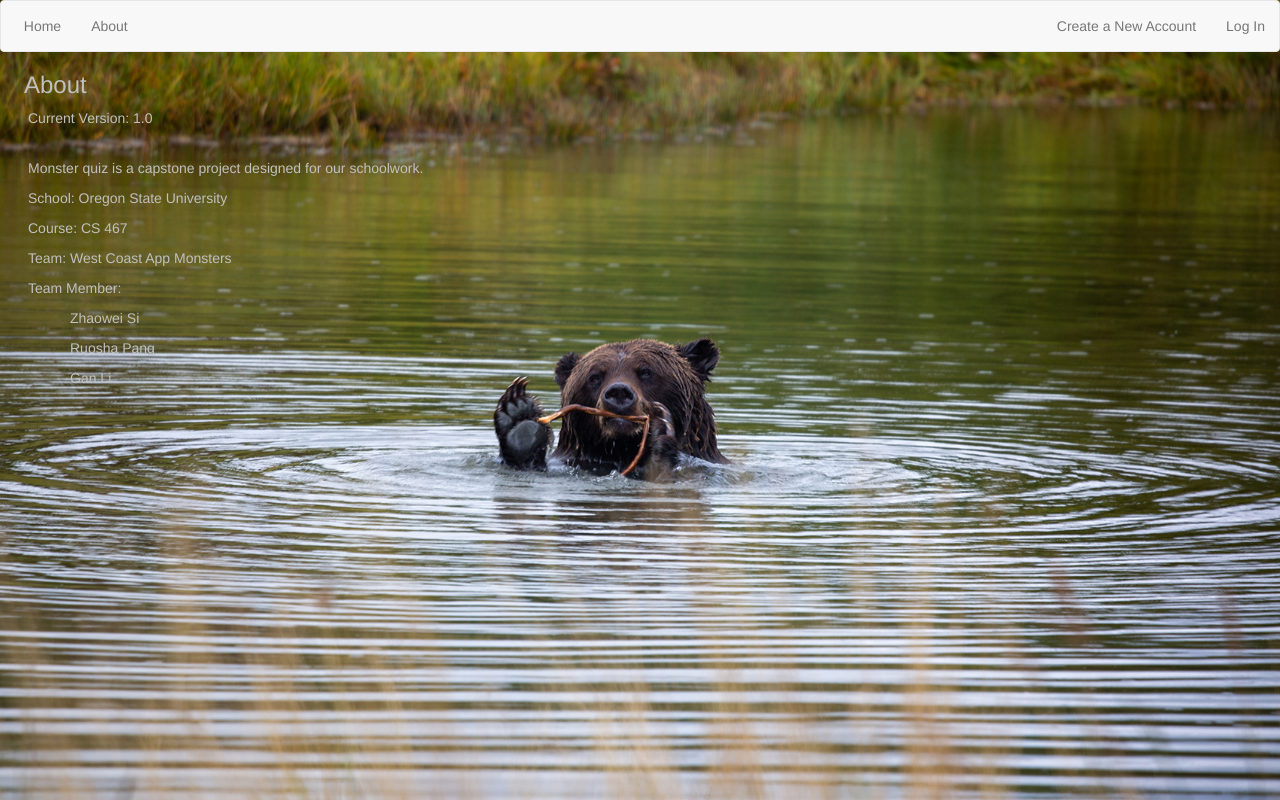
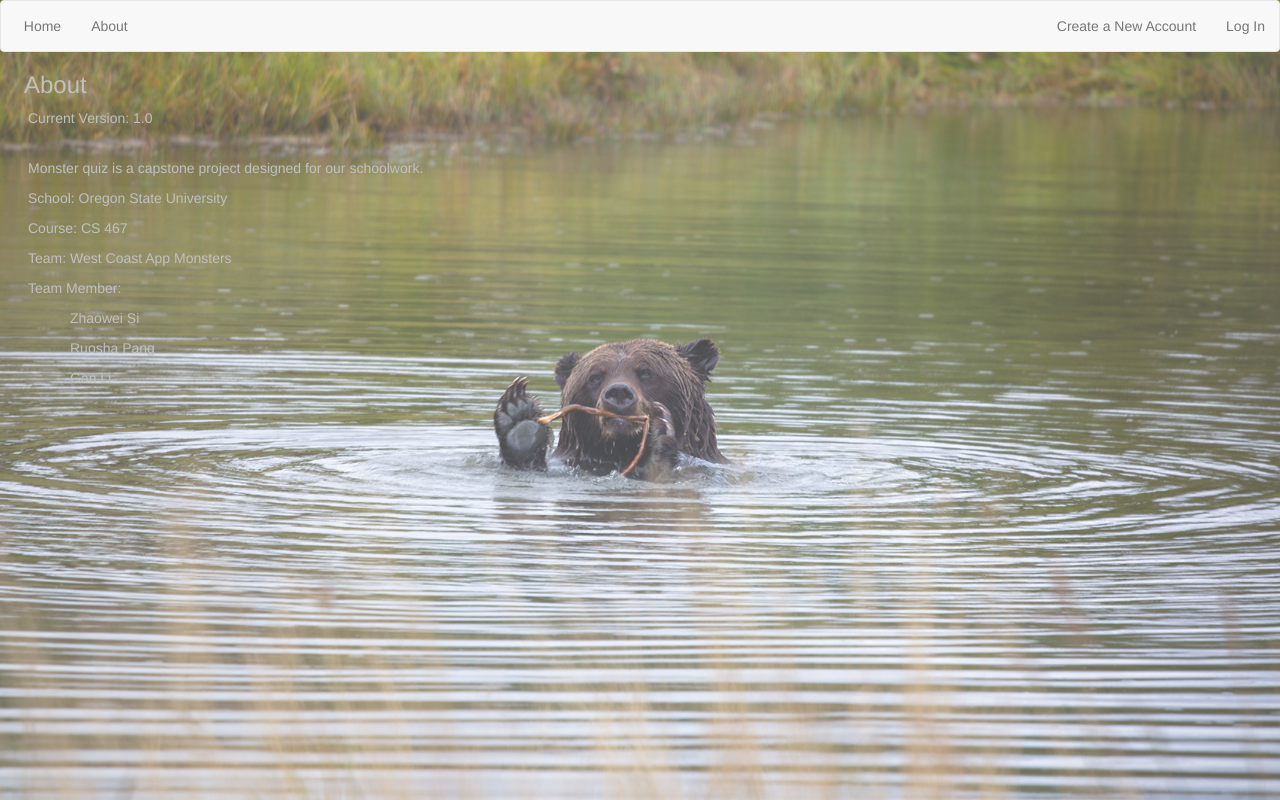
Before and after one commit to williamgl/CapstoneInFlask, a Flask app: page /about in a window 1280 px wide. Run offline with Flask 2, Linux system fonts and the light colour scheme; some libraries are stand-ins or nearby versions.

Commit message:
changed background image style for about.j2 and index.j2

```diff
--- a/templates/about.j2
+++ b/templates/about.j2
@@ -30,7 +30,7 @@
             <style>
             body
             {
-            background-image:url({{url_for('static',filename='background3.jpg')}});
+            background-image:url({{url_for('static',filename='background3.png')}});
             height: 100%;
             background-repeat: no-repeat;
             background-size: cover
--- a/templates/index.j2
+++ b/templates/index.j2
@@ -28,7 +28,7 @@
             <style>
             body
             {
-            background-image:url({{url_for('static',filename='background3.jpg')}});
+            background-image:url({{url_for('static',filename='background3.png')}});
             height: 100%;
             background-repeat: no-repeat;
             background-size: cover
```
Also changed, not shown: static/background3.png (added).
